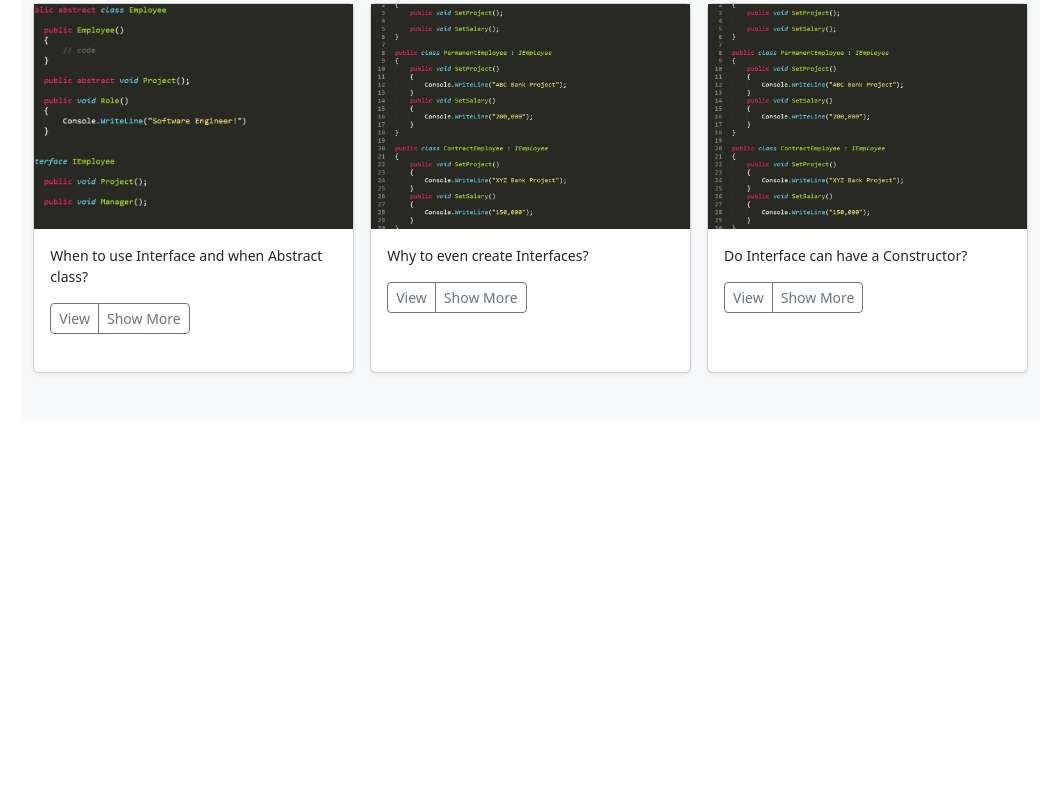
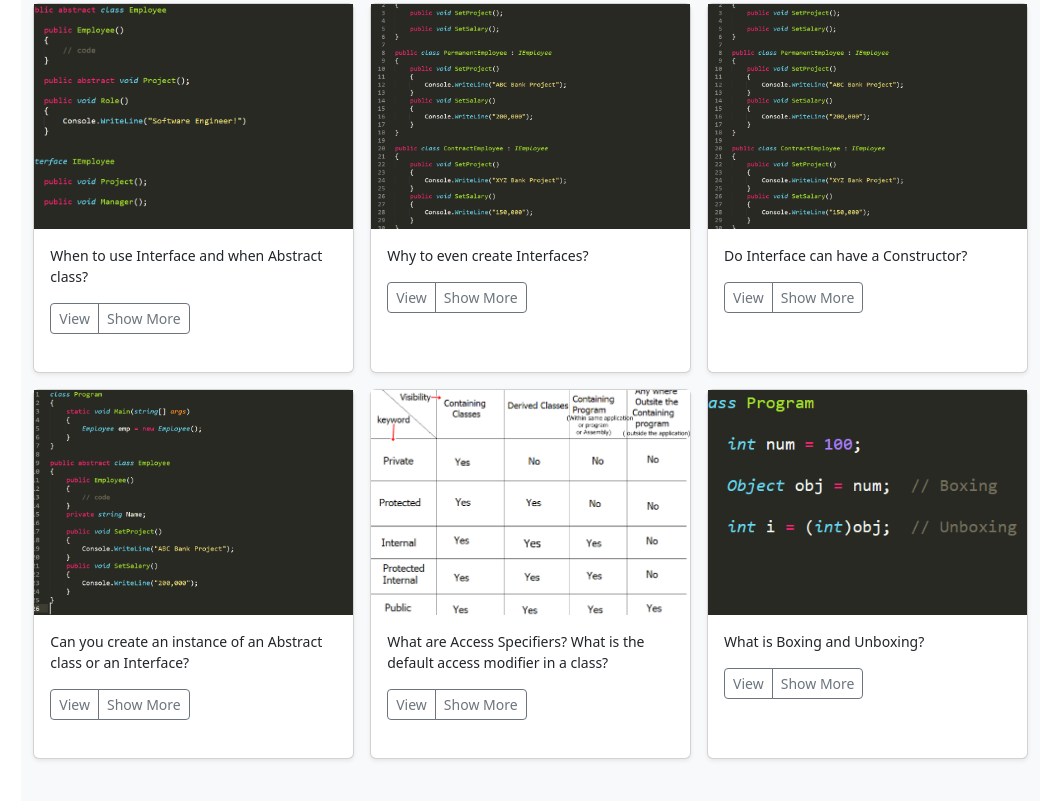
Before and after one commit to Touseef90/interview-prep, a plain HTML site: page c-sharp.html in a window 1280 px wide. Shown: the part 1637-2438 px from the top of the page, without its empty margins (216-1276 px from the left). Before the commit the page ends 2058 px from the top, so only its background shows below. Drawn offline with nearby package versions, Linux system fonts and the light colour scheme.

Commit message:
Done till c# question 18

```diff
--- a/c-sharp.html
+++ b/c-sharp.html
@@ -396,6 +396,57 @@
                 </div>
               </div>
             </div>
+            <div class="col">
+              <div class="card shadow-sm">
+                <img class="thumbnail-img" src="img/instance-abstract.png" />
+                <div class="card-body">
+                  <p class="card-text">Can you create an instance of an Abstract class or an Interface?</p>
+                  <p class="card-text" id="ans-16" style="display: none;"><b>NO.</b> Abstract class can only be used for inheritance not for object creation.</p>
+                  <div class="d-flex justify-content-between align-items-center">
+                    <div class="btn-group">
+                      <button type="button" class="btn btn-sm btn-outline-secondary" data-bs-toggle="modal" onclick="createModalHtml(['_one'], ['instance-abstract.png'])">View</button>
+                      <button type="button" class="btn btn-sm btn-outline-secondary" id="btn-16" onclick="toggleAns('#ans-16', '#btn-16')">Show More</button>
+                    </div>
+                    <small class="text-muted"></small>
+                  </div>
+                </div>
+              </div>
+            </div>
+            <div class="col">
+              <div class="card shadow-sm">
+                <img class="thumbnail-img" src="img/access-specifiers.png" />
+                <div class="card-body">
+                  <p class="card-text">What are Access Specifiers? What is the default access modifier in a class?</p>
+                  <p class="card-text" id="ans-17" style="display: none;">Access specifiers are keywords to specify the accessibility of a class, method, property, field.
+                    <br>The keywords are - Public, Private, Protected, Internal, ProtectedInternal
+                    <br>Note: <b>Internal</b> is the <b>default access modifier</b> of a class</p>
+                  <div class="d-flex justify-content-between align-items-center">
+                    <div class="btn-group">
+                      <button type="button" class="btn btn-sm btn-outline-secondary" data-bs-toggle="modal" onclick="createModalHtml(['_one'], ['access-specifiers.png'])">View</button>
+                      <button type="button" class="btn btn-sm btn-outline-secondary" id="btn-17" onclick="toggleAns('#ans-17', '#btn-17')">Show More</button>
+                    </div>
+                    <small class="text-muted"></small>
+                  </div>
+                </div>
+              </div>
+            </div>
+            <div class="col">
+              <div class="card shadow-sm">
+                <img class="thumbnail-img" src="img/boxing-unboxing.png" />
+                <div class="card-body">
+                  <p class="card-text">What is Boxing and Unboxing?</p>
+                  <p class="card-text" id="ans-18" style="display: none;">The process of converting from a value type to a reference type is called boxing.
+                    <br>And converting reference type to value type is called unboxing</p>
+                  <div class="d-flex justify-content-between align-items-center">
+                    <div class="btn-group">
+                      <button type="button" class="btn btn-sm btn-outline-secondary" data-bs-toggle="modal" onclick="createModalHtml(['_one'], ['boxing-unboxing.png'])">View</button>
+                      <button type="button" class="btn btn-sm btn-outline-secondary" id="btn-18" onclick="toggleAns('#ans-18', '#btn-18')">Show More</button>
+                    </div>
+                    <small class="text-muted"></small>
+                  </div>
+                </div>
+              </div>
+            </div>
           </div>
         </div>
       </div>
```
Also changed, not shown: img/access-specifiers.png (added), img/boxing-unboxing.png (added), img/instance-abstract.png (added).
